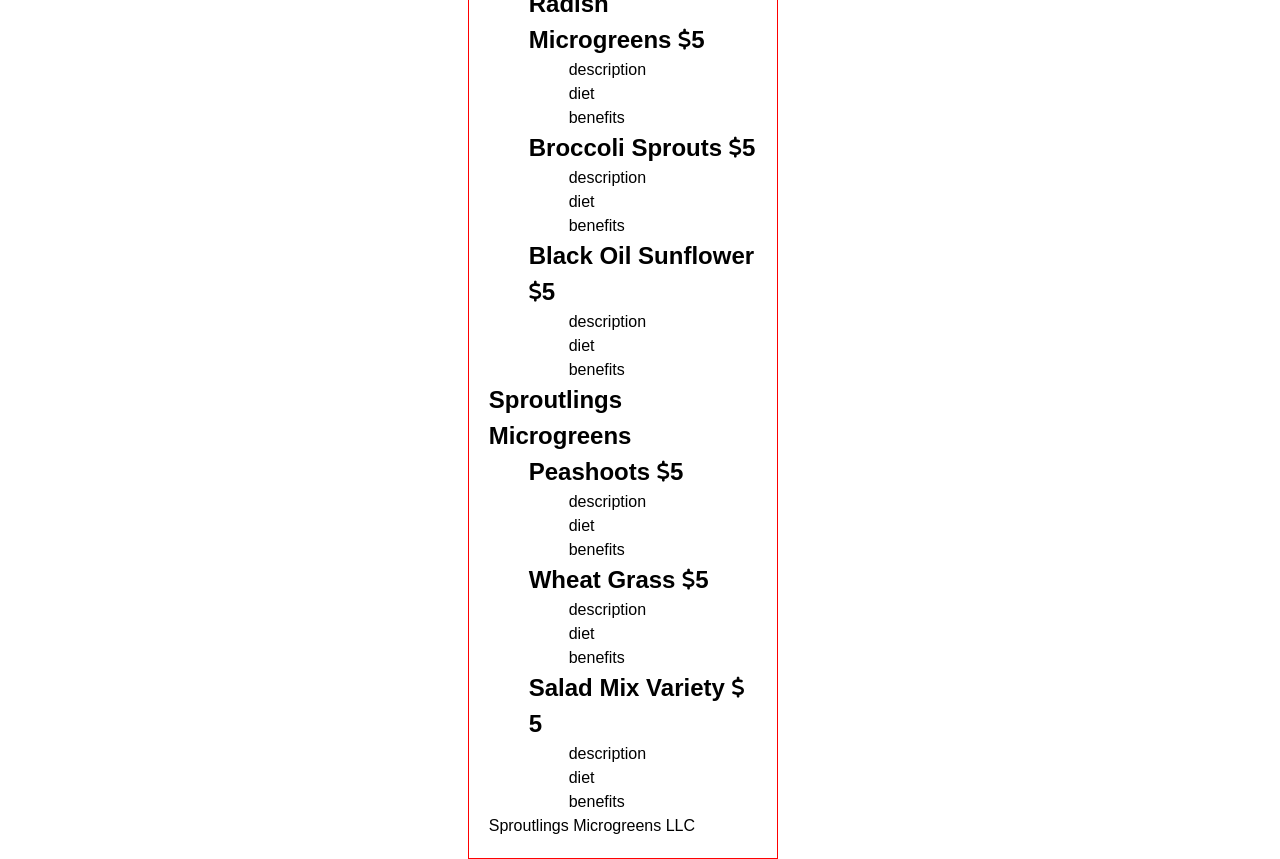
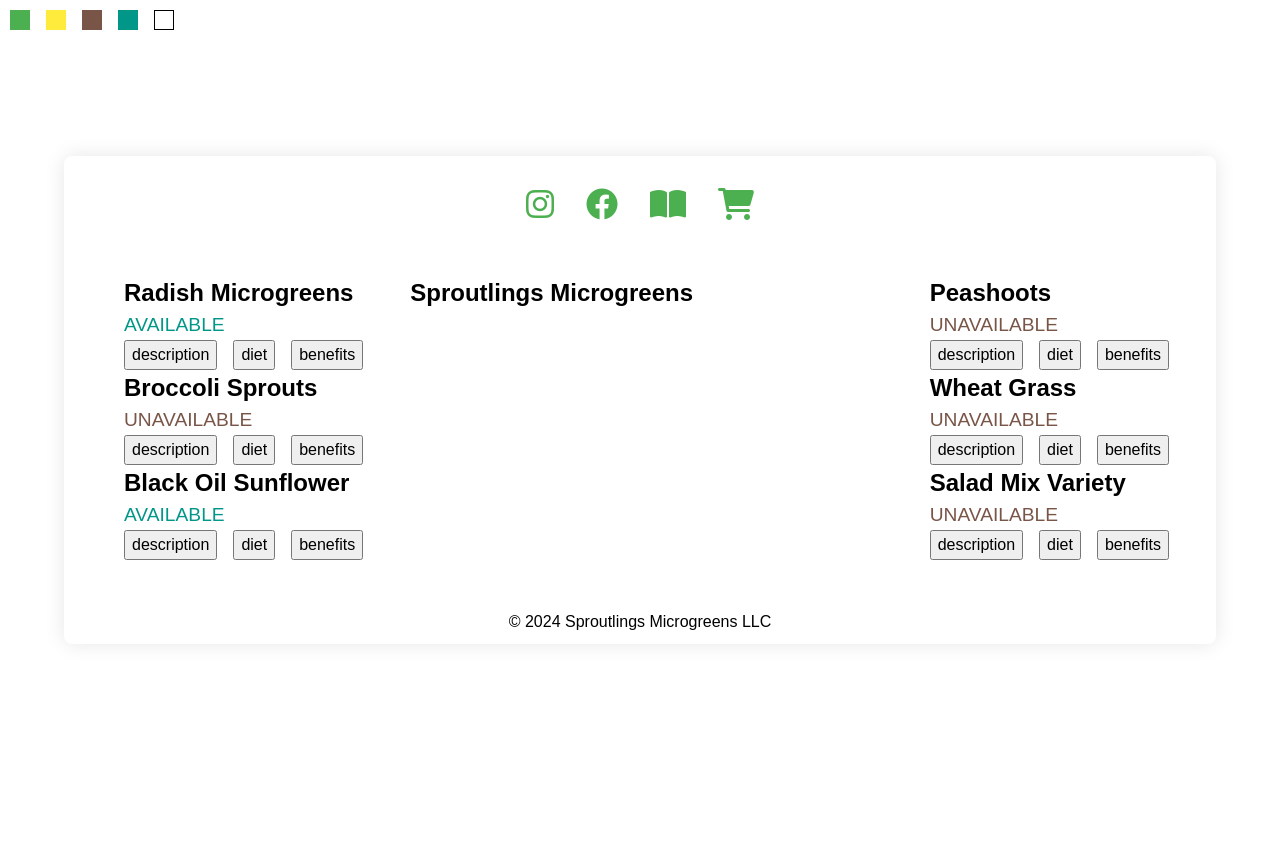
Before and after one commit to dev-montgomery/sproutlings, a React (Create React App) app: page / in a window 1280 px wide. After the commit the page ends 800 px from the top, so only its background shows below. Built offline with nearby package versions, Linux system fonts and the light colour scheme.

Commit message:
working on css

```diff
--- a/src/App.js
+++ b/src/App.js
@@ -176,9 +176,9 @@
   };
 
   // update availability ----------------------------------------
-  microgreens.radish.availability = false;
+  microgreens.radish.availability = true;
   microgreens.broccolisprouts.availability = false;
-  microgreens.sunflowershoots.availability = false;
+  microgreens.sunflowershoots.availability = true;
   microgreens.peashoots.availability = false;
   microgreens.wheatgrass.availability = false;
   microgreens.saladmix.availability = false;
@@ -221,17 +221,42 @@
   return (
     <div className="App">
       <div className="app-container">
-        {/* header */}
-        <nav>
-          <ul class="nav-icons">
-            <li><a href="https://www.instagram.com" target="_blank" rel="noreferrer"><i class="fa-brands fa-instagram"></i></a></li>
-            <li><a href="https://www.facebook.com" target="_blank" rel="noreferrer"><i class="fa-brands fa-facebook"></i></a></li>
-            <li onClick={() => updateCurrContent(<Story />)}><i class="fa-solid fa-book-open"></i></li>
-            <li onClick={() => updateCurrContent(<Contact />)}><i class="fa-solid fa-cart-shopping"></i></li>
-          </ul>
-        </nav>
 
-        {/* main */}
+        <div className="color-scheme">
+          <div className="c1 cd"></div>
+          <div className="c2 cd"></div>
+          <div className="c3 cd"></div>
+          <div className="c4 cd"></div>
+          <div className="c5 cd"></div>
+        </div>
+
+        <header>
+          <nav>
+            <ul class="nav-icons">
+              <li className="tooltip">
+                <a href="https://www.instagram.com" target="_blank" rel="noreferrer">
+                  <i class="fa fa-brands fa-instagram"></i>
+                </a>
+                <span class="tooltiptext">Instagram</span>
+              </li>
+              <li className="tooltip">
+                <a href="https://www.facebook.com" target="_blank" rel="noreferrer">
+                  <i class="fa fa-brands fa-facebook"></i>
+                </a>
+                <span class="tooltiptext">Facebook</span>
+              </li>
+              <li className="tooltip" onClick={() => updateCurrContent(<Story />)}>
+                <i class="fa fa-solid fa-book-open"></i>
+                <span class="tooltiptext">About Us</span>
+              </li>
+              <li className="tooltip" onClick={() => updateCurrContent(<Contact />)}>
+                <i class="fa fa-solid fa-cart-shopping"></i>
+                <span class="tooltiptext">Place Order</span>
+              </li>
+            </ul>
+          </nav>
+        </header>
+
         <main>
           <ul className="left-side-container">
             {leftside}
@@ -251,8 +276,9 @@
           <section>{currContent}</section>
         </div>
 
-        {/* footer */}
-        <p>Sproutlings Microgreens LLC</p>
+        <footer>
+          <p>&copy; 2024 Sproutlings Microgreens LLC</p>
+        </footer>
       </div>
     </div>
   );
--- a/src/components/Card.js
+++ b/src/components/Card.js
@@ -1,4 +1,4 @@
-import React from 'react';
+import React from "react";
 
 const Card = ({ updateCurrContent, name, description, diet, benefits, price, availability }) => {
 
@@ -6,7 +6,7 @@
     const words = camelCaseString.match(/^[a-z]+|[A-Z][a-z]*/g);
     const formattedString = words
       .map(word => word.charAt(0).toUpperCase() + word.slice(1))
-      .join(' ');
+      .join(" ");
 
     return formattedString;
   };
@@ -34,13 +34,14 @@
   });
 
   return (
-    <div className='card-container'>
-      <h2>{name} <i class="fa-solid fa-sm fa-dollar-sign"></i>{price} <span>{availability}</span></h2>
-      <ul className='info-container'>
-        <li onClick={() => updateCurrContent(description)}>description</li>
-        <li onClick={() => updateCurrContent(dietSection)}>diet</li>
-        <li onClick={() => updateCurrContent(benefitsSection)}>benefits</li>
-      </ul>
+    <div className="card">
+      <h2 className="primary">{name}</h2>
+      <p className={availability ? "green-available availability" : "brown-unavailable availability"}>{availability ? "AVAILABLE" : "UNAVAILABLE"}</p>
+      <div className="card-info">
+        <button className="card-btn" onClick={() => updateCurrContent(description)}>description</button>
+        <button className="card-btn" onClick={() => updateCurrContent(dietSection)}>diet</button>
+        <button className="card-btn" onClick={() => updateCurrContent(benefitsSection)}>benefits</button>
+      </div>
     </div>
   )
 };
--- a/src/index.css
+++ b/src/index.css
@@ -1,75 +1,190 @@
 /* root */
+:root {
+  --fresh-green: #4CAF50;
+  --sunny-yellow: #FFEB3B;
+  --rich-earth-brown: #795548;
+  --clean-white: #FFFFFF;
+  --cool-teal: #009688;
+}
 
+.color-scheme {
+  position: absolute;
+  top: 10px;
+  left: 10px;
+  display: flex;
+  flex-direction: row;
+  gap: 1rem;
+}
 
-/* basic */
+.color-scheme .cd {
+  width: 20px;
+  height: 20px;
+}
+
+.c1 {
+  background-color: var(--fresh-green);
+  border: 1px solid var(--fresh-green);
+}
+
+.c2 {
+  background-color: var(--sunny-yellow);
+  border: 1px solid var(--sunny-yellow);
+}
+
+.c3 {
+  background-color: var(--rich-earth-brown);
+  border: 1px solid var(--rich-earth-brown);
+}
+
+.c4 {
+  background-color: var(--cool-teal);
+  border: 1px solid var(--cool-teal);
+}
+
+.c5 {
+  background-color: var(--clean-white);
+  border: 1px solid black;
+}
+
+/* elements */
+.fa {
+  color: var(--fresh-green);
+}
+
+.fa:hover {
+  color: var(--cool-teal);
+  cursor: pointer;
+}
+
+/* HEADER STYLES */
+.nav-icons {
+  display: flex;
+  flex-direction: row;
+  justify-content: center;
+  padding: 2rem;
+  gap: 2rem;
+}
+
+.nav-icons li i {
+  font-size: 2rem;
+}
+
+.nav-icons .tooltip {
+  position: relative;
+  display: inline-block;
+  cursor: pointer;
+}
+
+.nav-icons .tooltip .tooltiptext {
+  visibility: hidden;
+  width: 120px;
+  background-color: black;
+  color: #fff;
+  text-align: center;
+  border-radius: 5px;
+  padding: 5px;
+  position: absolute;
+  z-index: 1;
+  top: 125%;
+  left: 50%;
+  margin-left: -60px;
+  opacity: 0;
+  transition: opacity 0.3s;
+}
+
+.nav-icons .tooltip:hover .tooltiptext {
+  visibility: visible;
+  opacity: 1;
+}
+
+/* MAIN STYLES */
+.App {
+  display: flex;
+  flex-direction: column;
+  align-items: center;
+  justify-content: center;
+  min-height: 100vh;
+  min-height: 100dvh;
+}
+
+.app-container {
+  width: 90%;
+  background-color: var(--clean-white, #FFFFFF);
+  border-radius: 8px;
+  box-shadow: 0 0 20px rgba(0, 0, 0, 0.1);
+  overflow: hidden;
+}
+
+main {
+  display: grid;
+  grid-template-columns: 1fr 2fr 1fr;
+  gap: 20px;
+  padding: 20px;
+}
+
+.card .card-info {
+  display: flex;
+  flex-direction: row;
+  justify-content: flex-start;
+  width: 100%;
+  gap: 1rem;
+}
+
+.card .availability {
+  font-size: 1.2rem;
+}
+
+.card .green-available {
+  color: var(--cool-teal);
+}
+
+.card .brown-unavailable {
+  color: var(--rich-earth-brown);
+}
+
+/* FOOTER STYLE */
+footer {
+  text-align: center;
+  padding: 10px;
+  margin-top: 20px;
+}
+
+footer p {
+  margin: 0;
+}
+
+/* POP-UP STYLES */
 .hidden {
   display: none;
 }
 
 .visible {
-  display: flex;
+  display: block;
+  position: fixed;
+  top: 50%;
+  left: 50%;
+  transform: translate(-50%, -50%);
+  background-color: var(--clean-white, #FFFFFF);
+  padding: 20px;
+  box-shadow: 0 0 20px rgba(0, 0, 0, 0.2);
+  border-radius: 8px;
 }
 
-/* specific */
-/* Base styling to center content */
-body {
-  display: flex;
-  justify-content: center;
-  align-items: center;
-  height: 100vh;
-  height: 100dvh;
-  width: 100vw;
-  margin: 0;
-  font-family: Arial, sans-serif;
+.visible section {
+  margin-bottom: 20px;
 }
 
-.app-container {
-  border: 1px solid red;
-  width: 90%;
-  padding: 20px;
+.visible div {
+  position: absolute;
+  top: 10px;
+  right: 10px;
+  cursor: pointer;
+  font-size: 20px;
+  color: #777;
 }
 
-/* Media query for desktop */
-/* @media (min-width: 1024px) {
-  .app-container {
-    width: 80%;
+@media (min-width: 768px) {
+  main {
+    grid-template-columns: 1fr 1.5fr 1fr;
   }
-} */
-
-nav .nav-icons {
-  display: flex;
-  flex-direction: row;
-  -ms-flex-align: end;
-  gap: 1rem;
 }
-/*
-.products-container {
-  display: grid;
-  grid-template-columns: 1fr 600px 1fr;
-  width: 100%;
-  max-width: 1200px;
-  padding: 0;
-  list-style: none;
-  margin: 0;
-}
-
-.left-side,
-.right-side {
-  display: flex;
-  flex-direction: column;
-  justify-content: space-around;
-}
-
-.left-side {
-  grid-column: 1;
-  align-items: flex-start;
-}
-
-.right-side {
-  grid-column: 3;
-  align-items: flex-end;
-}
-
-.products-container li {
-  margin: 10px 0; /* Adjust margin as needed
-} */
```
Also changed, not shown: src/components/Story.js (+5 -5 lines).
